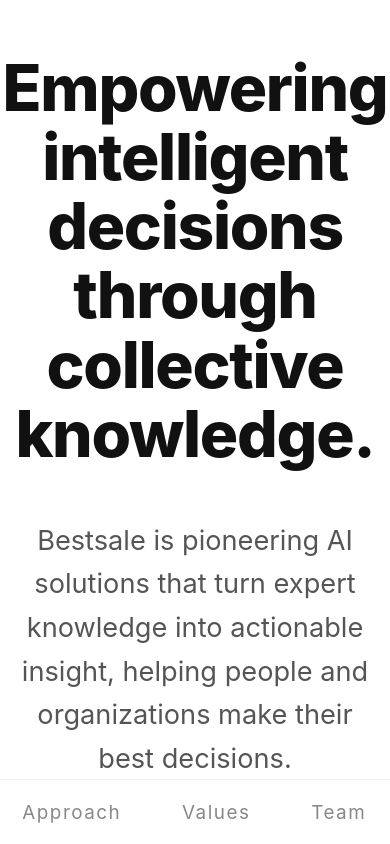
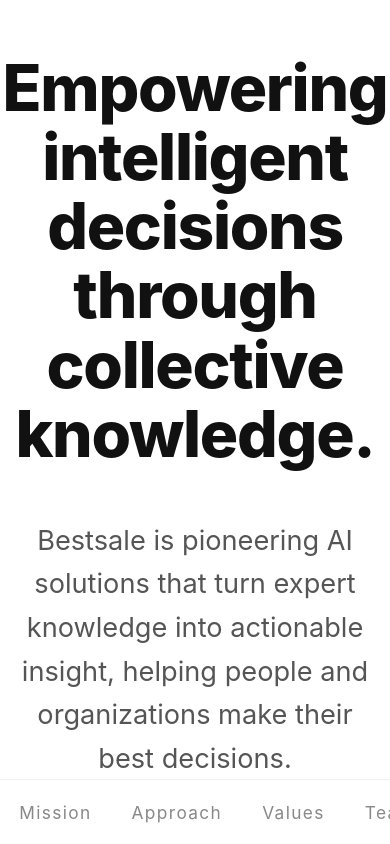
Before and after one commit to ygy2024/bestsalehome1, a React (Vite) app: page / in a window 390 px wide. Shown: the top 844 px of the page. Built offline with nearby package versions, Linux system fonts and the light colour scheme.

Commit message:
your message

```diff
--- a/src/App.css
+++ b/src/App.css
@@ -123,16 +123,27 @@
     display: none;
   }
   .top-nav ul {
-    gap: 2.2rem;
+    gap: 1.1rem;
+    overflow-x: auto;
+    white-space: nowrap;
+    width: 100vw;
+    justify-content: flex-start;
+    align-items: center;
+    padding: 0 0.5rem;
+    scrollbar-width: none;
+  }
+  .top-nav ul::-webkit-scrollbar {
+    display: none;
   }
   .top-nav button {
-    font-size: 1.18rem;
-    padding: 1.2rem 0.8rem;
+    font-size: 1.08rem;
+    padding: 0.9rem 0.7rem;
     border-radius: 4px;
     min-width: 0;
     max-width: none;
     width: auto;
     letter-spacing: 0.08em;
+    display: inline-block;
   }
 }
 
```
